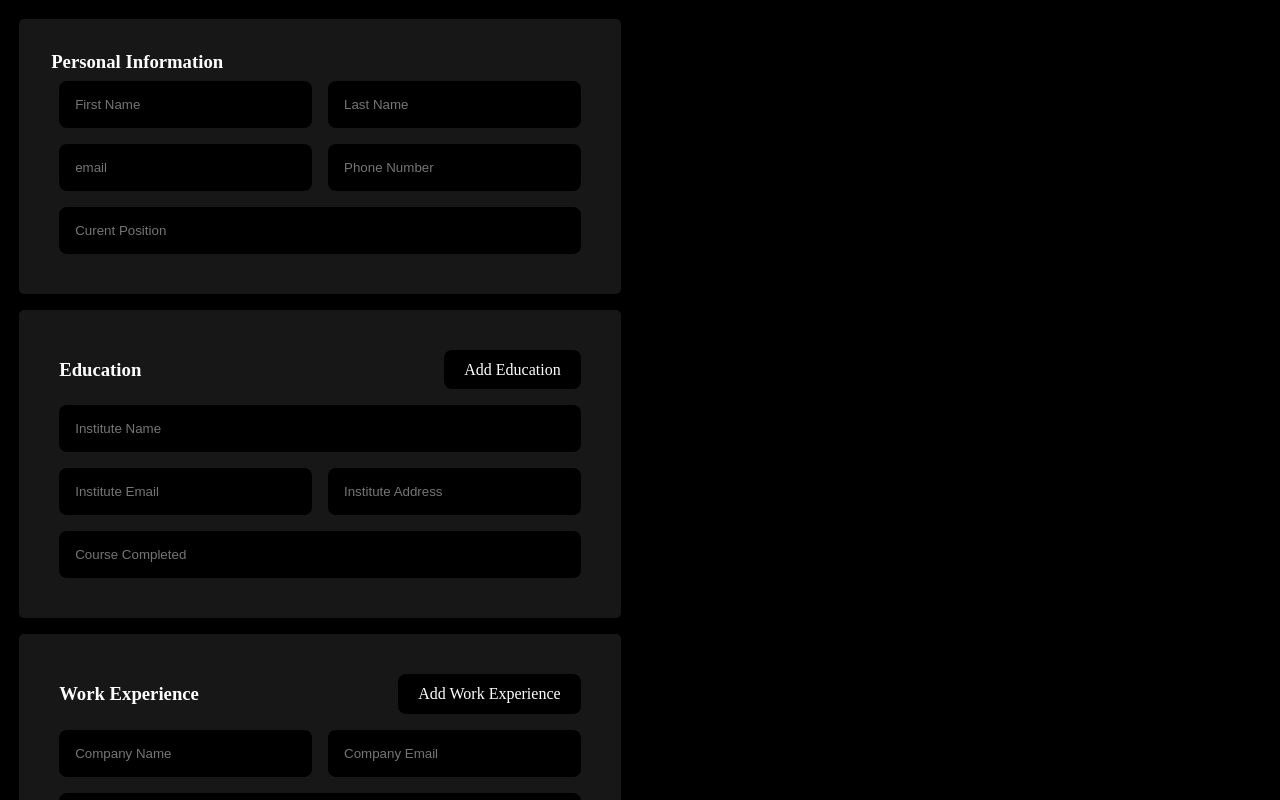
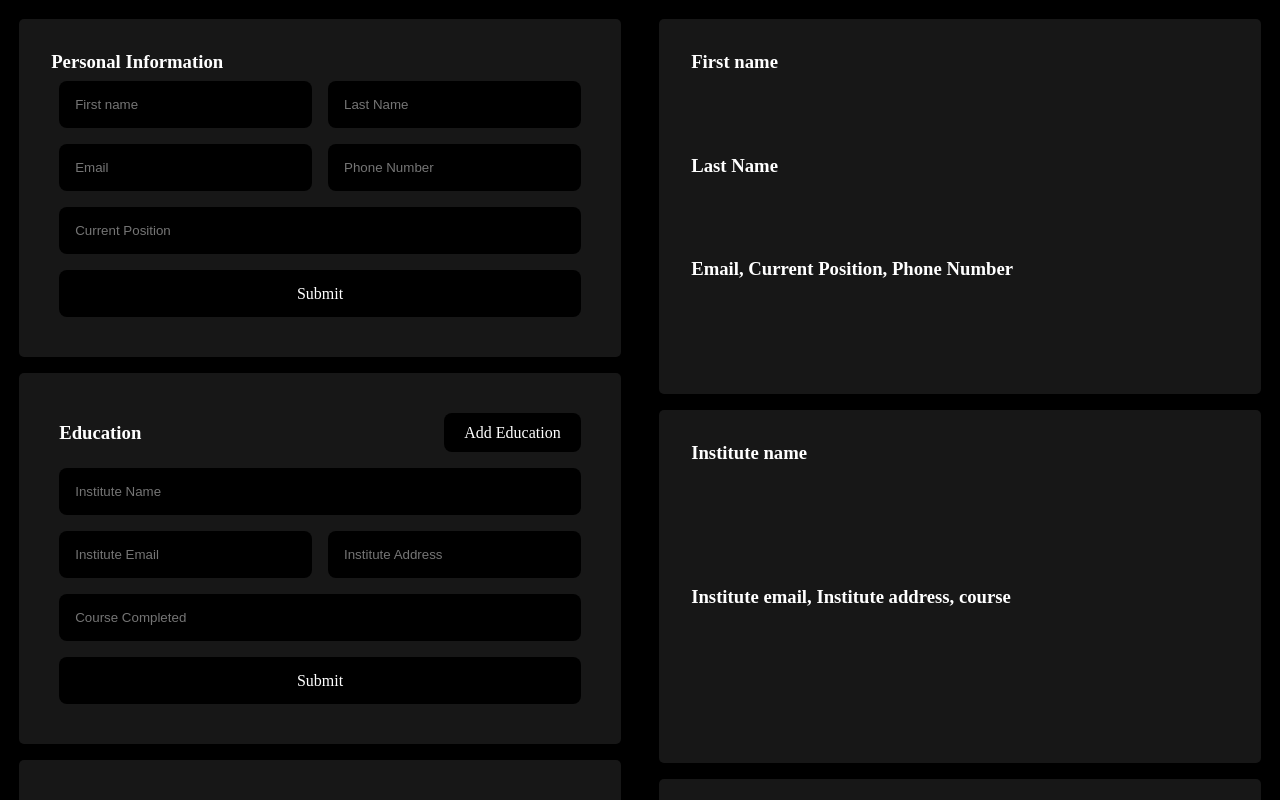
Before and after one commit to Swap2104/Resume_Builder, a React (Vite) app: page / in a window 1280 px wide. Shown: the top 800 px of the page. Built offline with nearby package versions, Linux system fonts and the light colour scheme.

Commit message:
update person to udis var

```diff
--- a/src/App.jsx
+++ b/src/App.jsx
@@ -1,10 +1,26 @@
 import {useState} from 'react'
-import reactLogo from './assets/react.svg'
-import viteLogo from '/vite.svg'
 import './styles/App.css'
 
 function App() {
-    const [count, setCount] = useState(0)
+    // personal data state to store data from personal form section
+    const [personalData, setPersonalData] = useState({
+        firstName: "First name",
+        lastName: "Last Name",
+        email: "Email",
+        number: "Phone Number",
+        position: "Current Position"
+    })
+
+    // Stores data from personal info form into state var
+    function handlePersonalInfo(formData) {
+        setPersonalData({
+            firstName: formData.get('firstName'),
+            lastName: formData.get('lastName'),
+            email: formData.get('email'),
+            position: formData.get('position'),
+            number: formData.get('number')
+        })
+    }
 
     return (<>
         {/*1 row 2 cols*/}
@@ -13,12 +29,14 @@ function App() {
             <div className="form-container container-style">
                 <div>
                     <h3>Personal Information</h3>
-                    <form className="personal-info form-style">
-                        <input type={"text"} placeholder="First Name"/>
-                        <input type={"text"} placeholder="Last Name"/>
-                        <input type={"email"} placeholder="email"/>
-                        <input type={"number"} placeholder="Phone Number"/>
-                        <input type={"text"} placeholder="Curent Position"/>
+
+                    <form className="personal-info form-style" action={handlePersonalInfo}>
+                        <input required={true} type={"text"} name={'firstName'} placeholder={personalData.firstName}/>
+                        <input required={true} type={"text"} name={'lastName'} placeholder={personalData.lastName}/>
+                        <input required={true} type={"email"} name={'email'} placeholder={personalData.email}/>
+                        <input required={true} type={"number"} name={'number'} placeholder={personalData.number}/>
+                        <input required={true} type={"text"} name={'position'} placeholder={personalData.position}/>
+                        <button type={"submit"} onSubmit={e => e.preventDefault()}>Submit</button>
                     </form>
                 </div>
                 <div>
@@ -31,6 +49,7 @@ function App() {
                         <input type={"email"} placeholder="Institute Email"/>
                         <input type={"text"} placeholder="Institute Address"/>
                         <input type={"text"} placeholder="Course Completed"/>
+                        <button type={"submit"}>Submit</button>
                     </form>
                 </div>
                 <div>
@@ -43,6 +62,7 @@ function App() {
                         <input type={"email"} placeholder="Company Email"/>
                         <input type={"text"} placeholder="Company Address"/>
                         <input type={"text"} placeholder="Position"/>
+                        <button type={"submit"}>Submit</button>
                     </form>
                 </div>
 
@@ -50,9 +70,19 @@ function App() {
             </div>
             {/*3 row 1 cols*/}
             <div className="view-container container-style">
-                {/*<div className="form-view personal-view"></div>*/}
-                {/*<div className="form-view education-view"></div>*/}
-                {/*<div className="form-view exp-view"></div>*/}
+                <div className="form-view personal-view">
+                    <h3>{personalData.firstName}</h3>
+                    <h3>{personalData.lastName}</h3>
+                    <h3>{personalData.email}, {personalData.position}, {personalData.number}</h3>
+                </div>
+                <div className="form-view education-view">
+                    <h3>Institute name</h3>
+                    <h3> Institute email, Institute address, course</h3>
+                </div>
+                <div className="form-view exp-view">
+                    <h3>Co name</h3>
+                    <h3> CO email, CO address, Position</h3>
+                </div>
             </div>
         </div>
     </>)
--- a/src/styles/index.css
+++ b/src/styles/index.css
@@ -32,16 +32,25 @@ input::-webkit-inner-spin-button {
     -webkit-appearance: none;
 }
 
-input[type=number]{
+input[type=number] {
     -moz-appearance: textfield;
+}
+
+#root {
+    width: 100%;
+    height: 100vh;
+}
+
+body {
+    background-color: black;
 }
 
 /*gird*/
 
 .main-grid {
     background-color: black;
-    min-width: 100vw;
-    min-height: 100vh;
+    /*min-width: 100vw;*/
+    /*min-height: 100vh;*/
 
     display: grid;
     grid-template-columns: 1fr 1fr;
@@ -71,7 +80,7 @@ input[type=number]{
     border-radius: 5px;
 }
 
-.form-header{
+.form-header {
     display: flex;
     flex-direction: row;
     justify-content: space-between;
@@ -94,16 +103,23 @@ input {
 /*form grid*/
 .form-style {
     display: grid;
-    grid-template: 1fr 1fr 1fr/1fr 1fr;
+    grid-template: 1fr 1fr 1fr 1fr/1fr 1fr;
 }
 
 /*grid spans*/
 .personal-info > input:nth-child(5) {
     grid-column: span 2;
 }
-.education-exp > input:first-child, .education-exp > input:last-child {
+
+.education-exp > input:first-child, .education-exp > input:nth-child(4) {
     grid-column: span 2;
 }
-.work-exp > input:last-child , .work-exp > input:nth-child(3) {
+
+.work-exp > input:nth-child(4), .work-exp > input:nth-child(3) {
     grid-column: span 2;
 }
+
+form>button {
+    grid-column: span 2;
+    margin: .5rem;
+}
```
